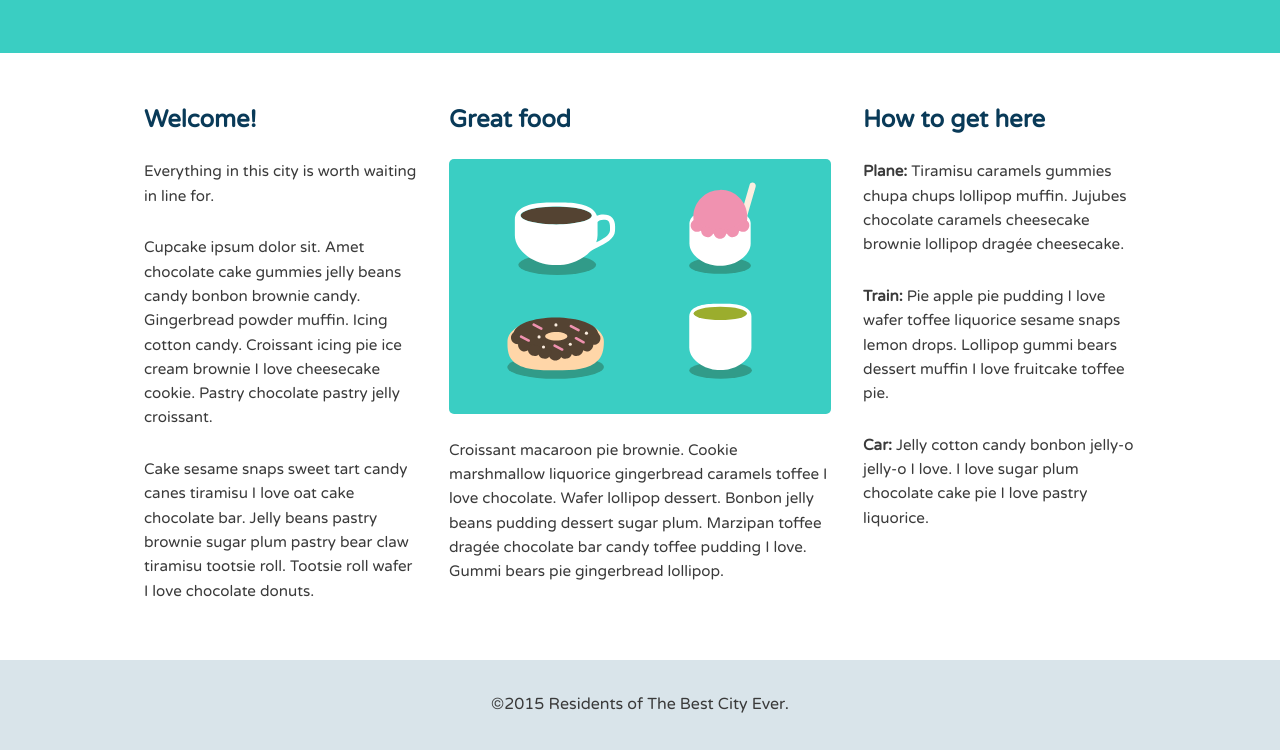
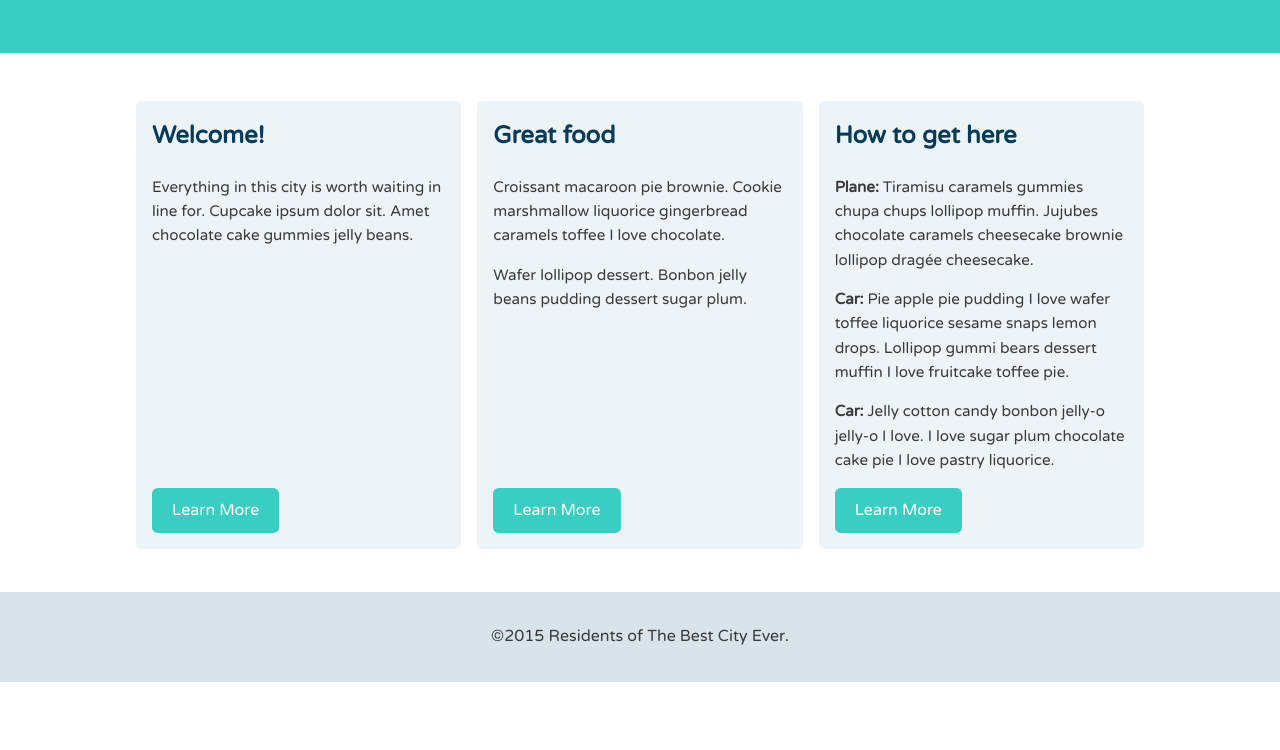
Before and after one commit to katymorris/css-flexbox-tut, a plain HTML site: page index.html in a window 1280 px wide. Shown: the part 427-1177 px from the top of the page. After the commit the page ends 1109 px from the top, so only its background shows below. Drawn offline with Linux system fonts and the light colour scheme.

Commit message:
tested with creating columns with equal height and different inner heights

```diff
--- a/css/flexbox.css
+++ b/css/flexbox.css
@@ -3,33 +3,37 @@
 ==================================== */
 
 @media (min-width: 769px) {
-	  .main-header, .main-nav, .row {
+
+	.main-header,
+	.main-nav,
+	.row {
 		display: flex;
 	}
+
 	.main-header {
 		flex-direction: column;
 		align-items: center;
 	}
+
 	.col {
-		flex: 1 50%;
+		flex: 1;
+
+		display: flex;
+		flex-direction: column;
 	}
-	.row {
-		flex-wrap: wrap;
+
+	.button {
+		margin-top: auto;
+		align-self: flex-start; /* flex-end */
 	}
-	.secondary {
-		order: -1;
+
 }
-}
+
 @media (min-width: 1025px) {
+
 	.main-header {
 		flex-direction: row;
 		justify-content: space-between;
 	}
-	.col {
-		flex-basis: 0;
-	}
-	.primary {
-		flex-grow: 1.4;
-	}
 
 }
--- a/css/page.css
+++ b/css/page.css
@@ -18,7 +18,7 @@ ul {
 }
 p {
 	font-size: .95em;
-	margin-bottom: 1.8em;
+	margin: 0 0 1em 0;
 }
 h2,
 h3,
@@ -27,7 +27,7 @@ a {
 }
 h2,
 h3 {
-	margin-top: 0;
+	margin: 0 0 .8em 0;
 }
 a {
 	text-decoration: none;
@@ -81,8 +81,10 @@ img {
 	margin-bottom: 48px;
 }
 .col {
-	padding-right: 1em;
-	padding-left: 1em;
+	padding: 1em;
+	background: #edf4f7;
+	border-radius: .35em;
+	margin: 0 .5em .8em;
 }
 .main-footer {
 	background: #d9e4ea;
@@ -100,6 +102,13 @@ img {
 }
 .feat-img {
 	border-radius: 5px;
+}
+.button {
+	color: #fff;
+	text-align: center;
+	padding: .625em 1.25em;
+	background: #3acec2;
+	border-radius: .35em;
 }
 
 /* =================================
--- a/index.html
+++ b/index.html
@@ -27,23 +27,24 @@
 
 	<div class="row">
 		<div class="primary col">
-			<h2>Great food</h2>
-			<img class="feat-img" src="img/treats.svg" alt="Drinks and eats">
-			<p>Croissant macaroon pie brownie. Cookie marshmallow liquorice gingerbread caramels toffee I love chocolate. Wafer lollipop dessert. Bonbon jelly beans pudding dessert sugar plum. Marzipan toffee drag&#233;e chocolate bar candy toffee pudding I love. Gummi bears pie gingerbread lollipop.</p>
+			<h2>Welcome!</h2>
+			<p>Everything in this city is worth waiting in line for. Cupcake ipsum dolor sit. Amet chocolate cake gummies jelly beans.</p>
+			<a class="button" href="#">Learn More</a>
 		</div><!--/.primary-->
 
 		<div class="secondary col">
-			<h2>Welcome!</h2>
-			<p>Everything in this city is worth waiting in line for.</p>
-			<p>Cupcake ipsum dolor sit. Amet chocolate cake gummies jelly beans candy bonbon brownie candy. Gingerbread powder muffin. Icing cotton candy. Croissant icing pie ice cream brownie I love cheesecake cookie. Pastry chocolate pastry jelly croissant.</p>
-			<p>Cake sesame snaps sweet tart candy canes tiramisu I love oat cake chocolate bar. Jelly beans pastry brownie sugar plum pastry bear claw tiramisu tootsie roll. Tootsie roll wafer I love chocolate donuts.</p>
+			<h2>Great food</h2>
+			<p>Croissant macaroon pie brownie. Cookie marshmallow liquorice gingerbread caramels toffee I love chocolate.</p>
+			<p>Wafer lollipop dessert. Bonbon jelly beans pudding dessert sugar plum.</p>
+			<a class="button" href="#">Learn More</a>
 		</div><!--/.secondary-->
 
 		<div class="tertiary col">
 			<h2>How to get here</h2>
 			<p><strong>Plane: </strong>Tiramisu caramels gummies chupa chups lollipop muffin. Jujubes chocolate caramels cheesecake brownie lollipop drag&#233;e cheesecake.</p>
-			<p><strong>Train: </strong>Pie apple pie pudding I love wafer toffee liquorice sesame snaps lemon drops. Lollipop gummi bears dessert muffin I love fruitcake toffee pie.</p>
+			<p><strong>Car: </strong>Pie apple pie pudding I love wafer toffee liquorice sesame snaps lemon drops. Lollipop gummi bears dessert muffin I love fruitcake toffee pie.</p>
 			<p><strong>Car: </strong>Jelly cotton candy bonbon jelly-o jelly-o I love. I love sugar plum chocolate cake pie I love pastry liquorice.</p>
+			<a class="button" href="#">Learn More</a>
 		</div><!--/.tertiary-->
 	</div>
 
```
Lines whose indentation alone changed are shown as unchanged.
